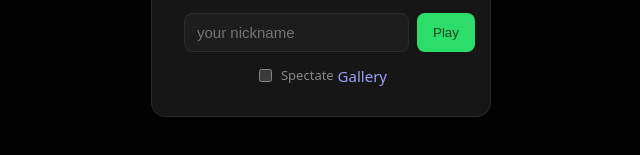
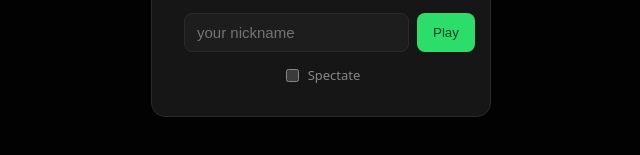
Before and after one commit to ElAfroNinja000/PixelReveal, a website: page public/index.html in a window 1280 px wide. Shown: the part 407-562 px from the top of the page, 319-959 px from the left. Drawn offline with Linux system fonts and the light colour scheme.

Commit message:
fix(front): remove Gallery button from login screen

```diff
--- a/public/index.html
+++ b/public/index.html
@@ -16,7 +16,6 @@
         <button type="submit">Play</button>
       </form>
       <label class="spectate"><input type="checkbox" id="spectate" /> Spectate</label>
-      <a href="gallery.html" class="btn gallery-btn">Gallery</a>
     </div>
   </div>
 
--- a/public/style.css
+++ b/public/style.css
@@ -108,7 +108,6 @@ button:hover { filter: brightness(1.08); }
 #share { padding: 5px 10px; font-size: 13px; }
 .spectate { display: inline-flex; align-items: center; gap: 6px; margin-top: 14px; font-size: 13px; color: var(--muted); }
 .spectate input { flex: none; }
-.gallery-btn { display: inline-block; margin-top: 12px; text-decoration: none; }
 
 /* Flash global à 100% (cf. §8 : flash à 100%). */
 body.flash::after {
```
